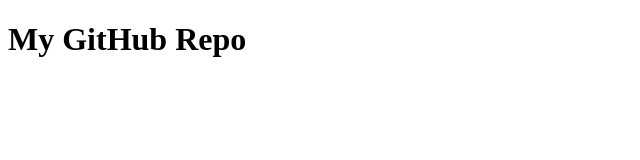
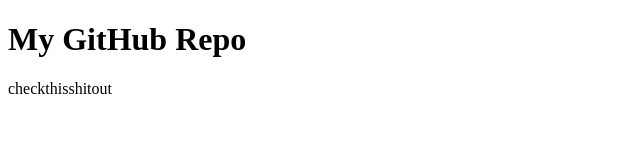
Before and after one commit to fionaluo/MyNewRepo, a plain HTML site: page index.html in a window 1280 px wide. Shown: the whole page, without its empty margins (0-640 px from the left). Drawn offline with Linux system fonts and the light colour scheme.

Commit message:
added extra line

```diff
--- a/index.html
+++ b/index.html
@@ -5,5 +5,6 @@
 </head>
 <body>
 	<h1>My GitHub Repo</h1>
+	<p>checkthisshitout</p>
 	</body>
 </html>
```
